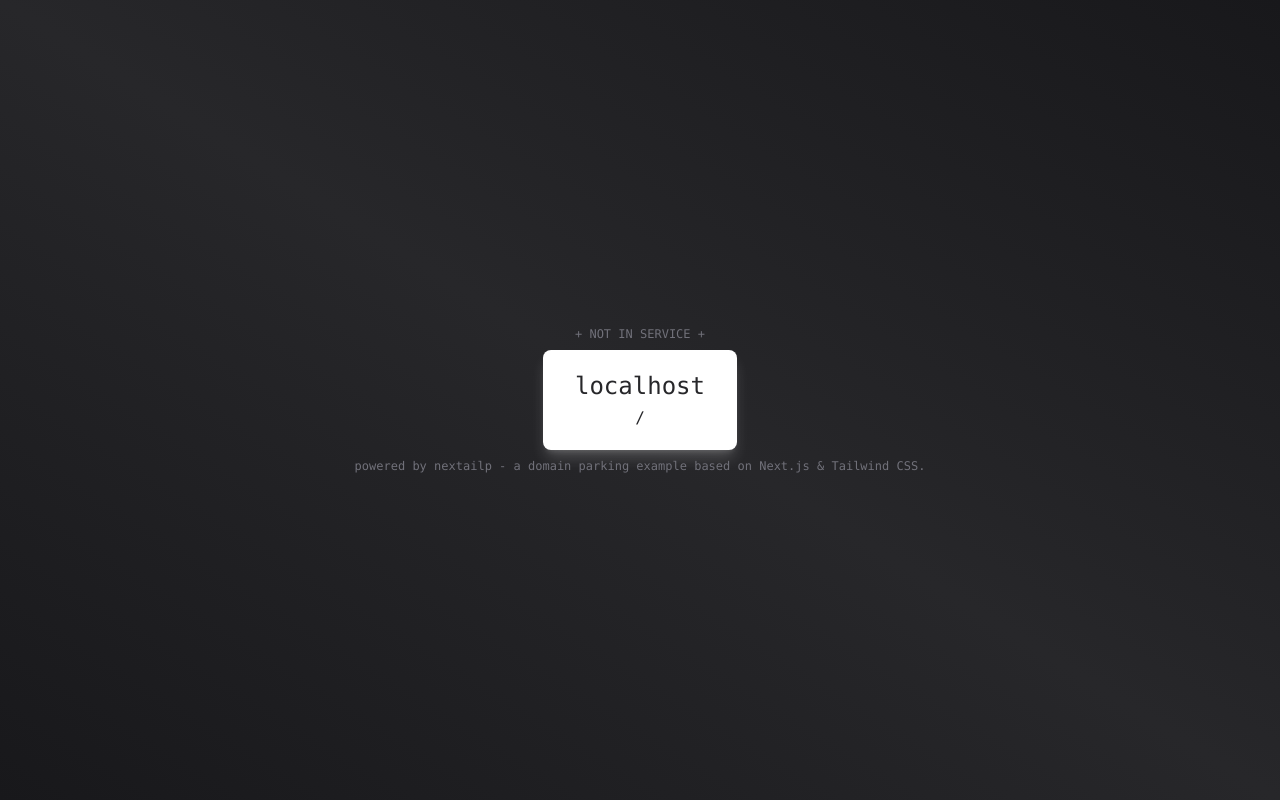
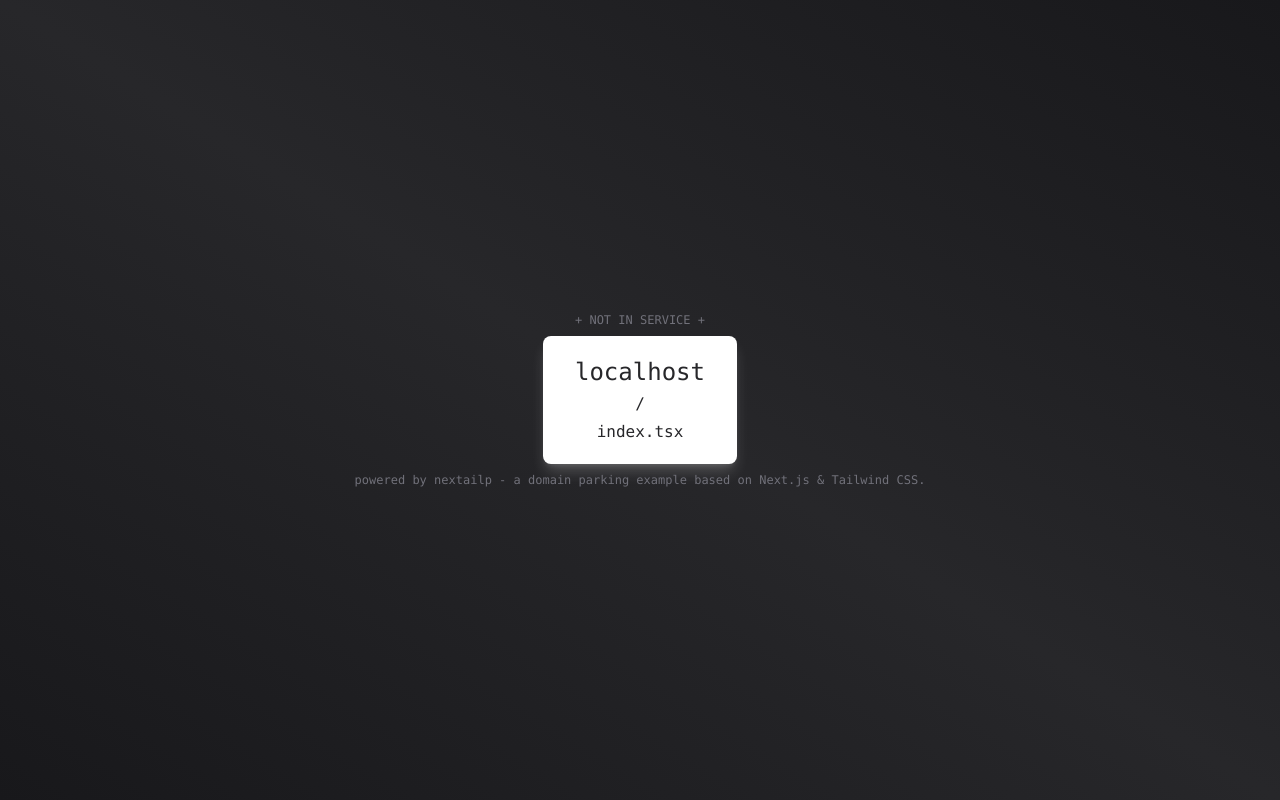
Before and after one commit to a24k/nextailp, a Next.js app: page / in a window 1280 px wide. Built offline with nearby package versions, Linux system fonts and the light colour scheme.

Commit message:
replace layout of each pages to common layout.

```diff
--- /dev/null
+++ b/compoments/layout.tsx
@@ -0,0 +1,37 @@
+import type { ReactElement } from 'react'
+import Head from 'next/head'
+import Link from 'next/link'
+
+type LayoutProps = Required<{
+  readonly host: string;
+  readonly path: string;
+  readonly children: ReactElement
+}>
+
+const Layout = ({ host, path, children }: LayoutProps) => {
+  return (
+    <>
+      <Head>
+        <title>{host}</title>
+        <meta name="description" content="a domain parking example based on Next.js & Tailwind CSS." />
+        <link rel="icon" href="/favicon.ico" />
+      </Head>
+
+      <main>
+
+        <p>+ NOT IN SERVICE +</p>
+
+        <div className="card">
+          <h1><Link href="/"><a>{host}</a></Link></h1>
+          <h2>{path}</h2>
+          {children}
+        </div>
+
+        <p>powered by <Link href="https://github.com/a24k/nextailp"><a>nextailp</a></Link> - a domain parking example based on <Link href="https://nextjs.org/"><a>Next.js</a></Link> & <Link href="https://tailwindcss.com/"><a>Tailwind CSS</a></Link>.</p>
+
+      </main>
+    </>
+  )
+}
+
+export default Layout
--- a/pages/404.tsx
+++ b/pages/404.tsx
@@ -1,39 +1,8 @@
 import type { NextPage } from 'next'
-import Head from 'next/head'
-import Link from 'next/link'
-import { useState } from 'react'
-import { useIsomorphicLayoutEffect } from 'usehooks-ts'
 
 const Index: NextPage = () => {
-  const [host, setHost] = useState<string>('nextailp.pages.dev');
-  const [path, setPath] = useState<string>('/');
-
-  useIsomorphicLayoutEffect(() => {
-    setHost(window.location.host);
-    setPath(window.location.pathname);
-  });
-
   return (
-    <>
-      <Head>
-        <title>nextailp</title>
-        <meta name="description" content="a domain parking example based on Next.js & Tailwind CSS." />
-        <link rel="icon" href="/favicon.ico" />
-      </Head>
-
-      <main>
-
-        <p>+ NOT IN SERVICE +</p>
-
-        <div className="card">
-          <h1><Link href="/"><a>{host}</a></Link></h1>
-          <h2>{path}</h2>
-        </div>
-
-        <p>powered by <Link href="https://github.com/a24k/nextailp"><a>nextailp</a></Link> - a domain parking example based on <Link href="https://nextjs.org/"><a>Next.js</a></Link> & <Link href="https://tailwindcss.com/"><a>Tailwind CSS</a></Link>.</p>
-
-      </main>
-    </>
+    <h2>404.tsx</h2>
   )
 }
 
--- a/pages/_app.tsx
+++ b/pages/_app.tsx
@@ -1,8 +1,27 @@
-import '../styles/globals.css'
 import type { AppProps } from 'next/app'
 
+import '../styles/globals.css'
+import Layout from '../compoments/layout'
+
+import { useState } from 'react'
+import { useIsomorphicLayoutEffect } from 'usehooks-ts'
+
 function NextailpApp({ Component, pageProps }: AppProps) {
-  return <Component {...pageProps} />
+  const [host, setHost] = useState<string>('nextailp.pages.dev');
+  const [path, setPath] = useState<string>('/');
+
+  useIsomorphicLayoutEffect(() => {
+    setHost(window.location.host);
+    setPath(window.location.pathname);
+  });
+
+  const layoutProps = { host, path };
+
+  return (
+    <Layout {...layoutProps}>
+      <Component {...pageProps} />
+    </Layout>
+  )
 }
 
 export default NextailpApp
--- a/pages/index.tsx
+++ b/pages/index.tsx
@@ -1,39 +1,8 @@
 import type { NextPage } from 'next'
-import Head from 'next/head'
-import Link from 'next/link'
-import { useState } from 'react'
-import { useIsomorphicLayoutEffect } from 'usehooks-ts'
 
 const Index: NextPage = () => {
-  const [host, setHost] = useState<string>('nextailp.pages.dev');
-  const [path, setPath] = useState<string>('/');
-
-  useIsomorphicLayoutEffect(() => {
-    setHost(window.location.host);
-    setPath(window.location.pathname);
-  });
-
   return (
-    <>
-      <Head>
-        <title>nextailp</title>
-        <meta name="description" content="a domain parking example based on Next.js & Tailwind CSS." />
-        <link rel="icon" href="/favicon.ico" />
-      </Head>
-
-      <main>
-
-        <p>+ NOT IN SERVICE +</p>
-
-        <div className="card">
-          <h1><Link href="/"><a>{host}</a></Link></h1>
-          <h2>{path}</h2>
-        </div>
-
-        <p>powered by <Link href="https://github.com/a24k/nextailp"><a>nextailp</a></Link> - a domain parking example based on <Link href="https://nextjs.org/"><a>Next.js</a></Link> & <Link href="https://tailwindcss.com/"><a>Tailwind CSS</a></Link>.</p>
-
-      </main>
-    </>
+    <h2>index.tsx</h2>
   )
 }
 
```
